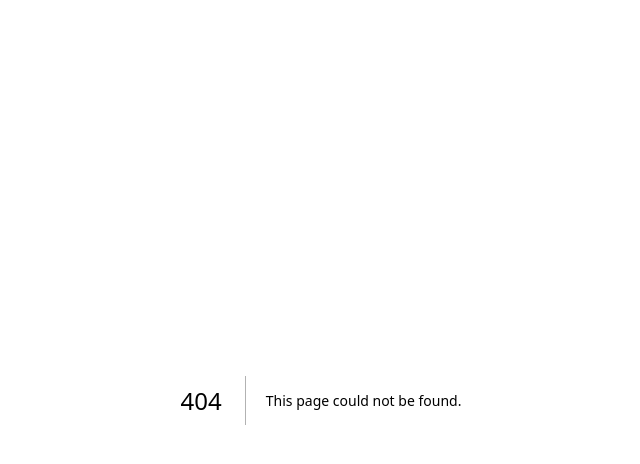
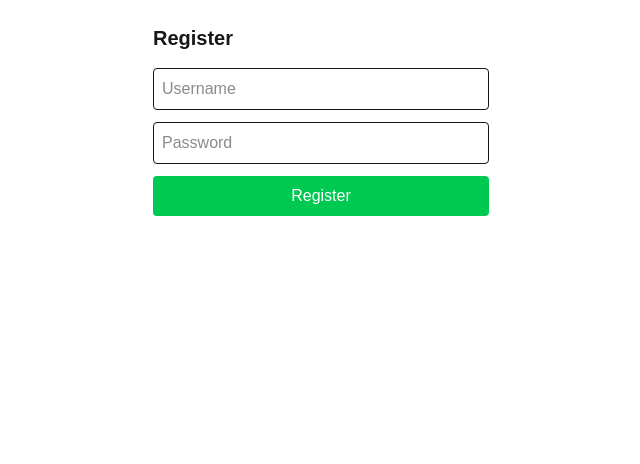
Before and after one commit to Brankoov/Next-js-login, a Next.js app: page /register in a window 1280 px wide. Before the commit this address had no page. Shown: the top 464 px of the page, without its empty margins (319-959 px from the left). Built offline with nearby package versions, Linux system fonts and the light colour scheme.

Commit message:
Connect login form to backend and load protected dashboard data

```diff
--- /dev/null
+++ b/app/(core)/(routes)/dashboard/page.tsx
@@ -0,0 +1,32 @@
+"use client"
+
+import { useEffect, useState } from "react"
+
+export default function DashboardPage() {
+  const [data, setData] = useState<any>(null)
+
+  useEffect(() => {
+    const load = async () => {
+      const res = await fetch("http://localhost:8080/user", {
+        credentials: "include"
+      })
+
+      if (res.status === 401 || res.status === 403) {
+        window.location.href = "/login"
+        return
+      }
+
+      const json = await res.json()
+      setData(json)
+    }
+
+    load()
+  }, [])
+
+  return (
+    <div>
+      <h1>Dashboard</h1>
+      <pre>{JSON.stringify(data, null, 2)}</pre>
+    </div>
+  )
+}
--- a/app/(core)/(routes)/login/page.tsx
+++ b/app/(core)/(routes)/login/page.tsx
@@ -10,27 +10,29 @@ export default function Page() {
   const [success, setSuccess] = useState<boolean>(false)
 
   const login = async () => {
-    setError(null)
-    setSuccess(false)
+  setError(null)
+  setSuccess(false)
 
     try {
-      // TODO - Change to apiFetch() utility
       const res = await fetch("http://localhost:8080/login", {
         method: "POST",
-        credentials: "include", // Include Cookies
+        credentials: "include", // <-- viktigt, tar emot JWT-cookie
         headers: { "Content-Type": "application/json" },
         body: JSON.stringify({ username, password }),
       })
 
       if (!res.ok) {
-        const errorBody = await res.text() // try to read message
-        setError(errorBody || "Login failed.")
+        const body = await res.json().catch(() => null)
+        setError(body?.error || "Login failed")
         return
       }
 
       setSuccess(true)
+      // redirect typ dashboard
+      window.location.href = "/dashboard"
+
     } catch (err) {
-      setError("Network error: backend unreachable")
+      setError("Network error")
     }
   }
 
--- /dev/null
+++ b/app/(core)/(routes)/register/page.tsx
@@ -0,0 +1,76 @@
+"use client"
+
+import { useState } from "react"
+
+export default function RegisterPage() {
+  const [username, setUsername] = useState("")
+  const [password, setPassword] = useState("")
+  const [error, setError] = useState<string | null>(null)
+  const [success, setSuccess] = useState(false)
+
+  const handleSubmit = async (e: React.FormEvent) => {
+    e.preventDefault()
+    setError(null)
+    setSuccess(false)
+
+    try {
+      const res = await fetch("http://localhost:8080/register", {
+        method: "POST",
+        credentials: "include",
+        headers: { "Content-Type": "application/json" },
+        body: JSON.stringify({ username, password }),
+      })
+
+      if (!res.ok) {
+        // Försök läsa JSON, annars fallback
+        let body: any = null
+        try {
+          body = await res.json()
+        } catch {
+          // ignore
+        }
+
+        setError(body?.error || "Registration failed")
+        return
+      }
+
+      setSuccess(true)
+    } catch (err) {
+      setError("Network error: backend unreachable")
+    }
+  }
+
+  return (
+    <div className="flex flex-col gap-4 max-w-sm mx-auto p-6">
+      <h1 className="text-xl font-bold">Register</h1>
+
+      <form onSubmit={handleSubmit} className="flex flex-col gap-3">
+        <input
+          type="text"
+          placeholder="Username"
+          value={username}
+          onChange={(e) => setUsername(e.target.value)}
+          className="border p-2 rounded"
+        />
+
+        <input
+          type="password"
+          placeholder="Password"
+          value={password}
+          onChange={(e) => setPassword(e.target.value)}
+          className="border p-2 rounded"
+        />
+
+        <button
+          type="submit"
+          className="bg-green-500 hover:bg-green-600 text-white py-2 rounded"
+        >
+          Register
+        </button>
+      </form>
+
+      {error && <p className="text-red-500">{error}</p>}
+      {success && <p className="text-green-500">Account created!</p>}
+    </div>
+  )
+}
--- a/app/page.tsx
+++ b/app/page.tsx
@@ -1,65 +1,23 @@
-import Image from "next/image";
+"use client"
 
-export default function Home() {
+import Link from "next/link"
+import { Button } from "@/app/_components/button.component"
+
+export default function HomePage() {
   return (
-    <div className="flex min-h-screen items-center justify-center bg-zinc-50 font-sans dark:bg-black">
-      <main className="flex min-h-screen w-full max-w-3xl flex-col items-center justify-between py-32 px-16 bg-white dark:bg-black sm:items-start">
-        <Image
-          className="dark:invert"
-          src="/next.svg"
-          alt="Next.js logo"
-          width={100}
-          height={20}
-          priority
-        />
-        <div className="flex flex-col items-center gap-6 text-center sm:items-start sm:text-left">
-          <h1 className="max-w-xs text-3xl font-semibold leading-10 tracking-tight text-black dark:text-zinc-50">
-            To get started, edit the page.tsx file.
-          </h1>
-          <p className="max-w-md text-lg leading-8 text-zinc-600 dark:text-zinc-400">
-            Looking for a starting point or more instructions? Head over to{" "}
-            <a
-              href="https://vercel.com/templates?framework=next.js&utm_source=create-next-app&utm_medium=appdir-template-tw&utm_campaign=create-next-app"
-              className="font-medium text-zinc-950 dark:text-zinc-50"
-            >
-              Templates
-            </a>{" "}
-            or the{" "}
-            <a
-              href="https://nextjs.org/learn?utm_source=create-next-app&utm_medium=appdir-template-tw&utm_campaign=create-next-app"
-              className="font-medium text-zinc-950 dark:text-zinc-50"
-            >
-              Learning
-            </a>{" "}
-            center.
-          </p>
-        </div>
-        <div className="flex flex-col gap-4 text-base font-medium sm:flex-row">
-          <a
-            className="flex h-12 w-full items-center justify-center gap-2 rounded-full bg-foreground px-5 text-background transition-colors hover:bg-[#383838] dark:hover:bg-[#ccc] md:w-[158px]"
-            href="https://vercel.com/new?utm_source=create-next-app&utm_medium=appdir-template-tw&utm_campaign=create-next-app"
-            target="_blank"
-            rel="noopener noreferrer"
-          >
-            <Image
-              className="dark:invert"
-              src="/vercel.svg"
-              alt="Vercel logomark"
-              width={16}
-              height={16}
-            />
-            Deploy Now
-          </a>
-          <a
-            className="flex h-12 w-full items-center justify-center rounded-full border border-solid border-black/[.08] px-5 transition-colors hover:border-transparent hover:bg-black/[.04] dark:border-white/[.145] dark:hover:bg-[#1a1a1a] md:w-[158px]"
-            href="https://nextjs.org/docs?utm_source=create-next-app&utm_medium=appdir-template-tw&utm_campaign=create-next-app"
-            target="_blank"
-            rel="noopener noreferrer"
-          >
-            Documentation
-          </a>
-        </div>
-      </main>
-    </div>
-  );
+    <main className="min-h-screen flex flex-col items-center justify-center gap-6">
+      <h1 className="text-3xl font-bold">Admin-IT</h1>
+      <p className="text-gray-600">Välj vad du vill göra</p>
+
+      <div className="flex gap-4">
+        <Link href="/login">
+          <Button name="Login" />
+        </Link>
+
+        <Link href="/register">
+          <Button name="Register" />
+        </Link>
+      </div>
+    </main>
+  )
 }
```
